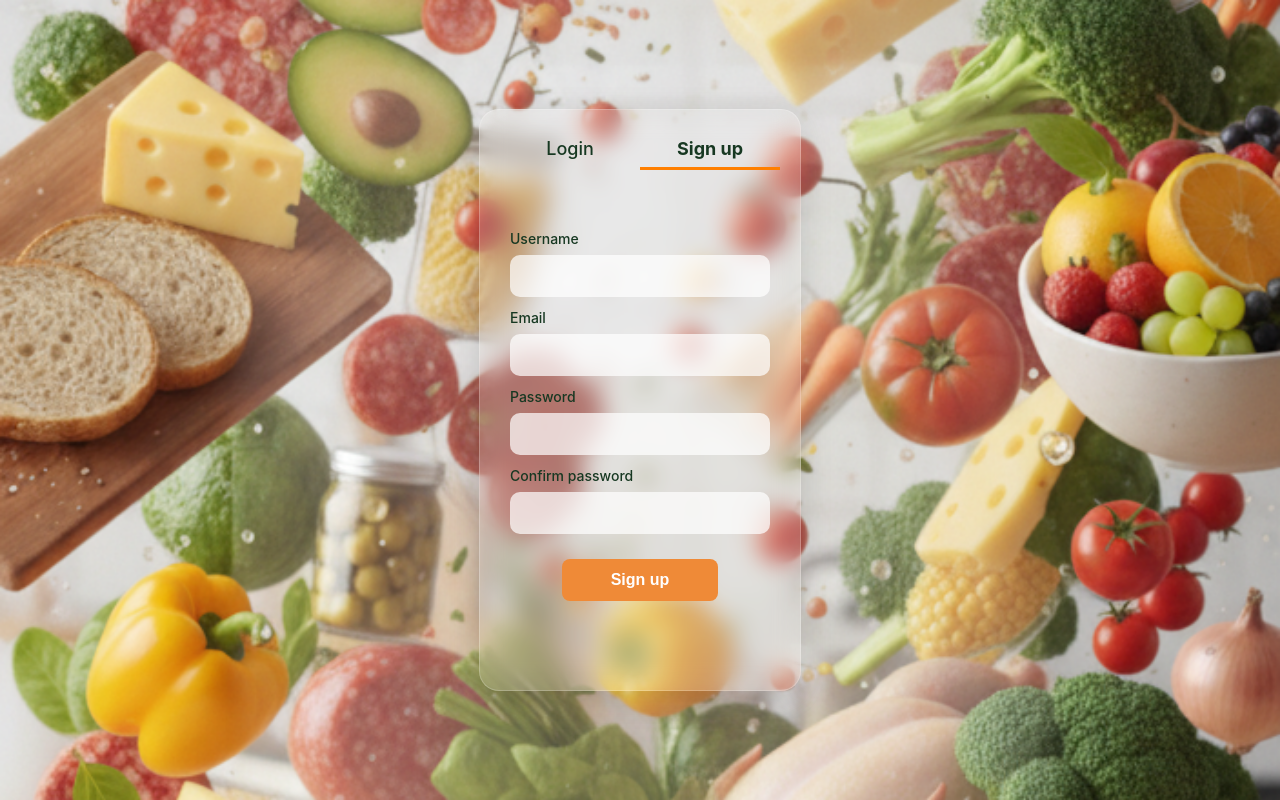
After one commit to Giordano96/CRUD-Project, a PHP site: page /Login_Sign/login_sign.php in a window 1280 px wide, after a click on "Sign up". The commit adds this page. Run offline with PHP 8.4, Linux system fonts and the light colour scheme.

Commit message:
Fixed Sign and rename Login files in login_sign

```diff
--- a/doc/login.html
+++ b/doc/login.html
@@ -14,7 +14,7 @@
         <button id="loginTab" class="active">Login</button>
         <button id="registerTab">Registrati</button>
       </div>
-      <!-- Form di Login -->
+      <!-- Form di Login_Sign -->
       <form id="loginForm" class="form active" method="post" action="">
         <input type="text" name="username" placeholder="Inserisci il nome utente" required><br>
         <input type="password" name="password" placeholder="Inserisci la password" required>
--- a/doc/style.css
+++ b/doc/style.css
@@ -30,7 +30,7 @@ body {
     min-height: 370px;
 }
 
-/* Tab in alto (Login / Registrati) */
+/* Tab in alto (Login_Sign / Registrati) */
 .tabs {
     display: flex;
     justify-content: space-around;
--- a/src/Dashboard/dashboard.php
+++ b/src/Dashboard/dashboard.php
@@ -16,7 +16,7 @@ if (!isset($_SESSION["user_id"])) {
         echo json_encode(['error' => 'Not authenticated']);
         exit;
     }
-    header("Location: ../Login/login.php");
+    header("Location: ../Login_Sign/login_sign.php");
     exit;
 }
 
--- a/src/Favorites/favorites.php
+++ b/src/Favorites/favorites.php
@@ -16,7 +16,7 @@ if (!isset($_SESSION["user_id"])) {
         echo json_encode(['error' => 'Not authenticated']);
         exit;
     }
-    header("Location: ../Login/login.php");
+    header("Location: ../Login_Sign/login_sign.php");
     exit;
 }
 
--- a/src/Inventory/edit_ingredient.php
+++ b/src/Inventory/edit_ingredient.php
@@ -3,7 +3,7 @@ require 'DbConnector.php';
 session_start();
 
 if (!isset($_SESSION['user_id']) || !isset($_GET['ingredient_id'])) {
-    header('Location: login.php');
+    header('Location: login_sign.php');
 }
 
 $conn = new DbConnector('localhost', 'root', 'root', 'MySecretChef');
@@ -26,7 +26,7 @@ if (!$item) {
     <meta charset="UTF-8">
     <meta name="viewport" content="width=device-width, initial-scale=1.0">
     <title>Modifica Ingrediente - MySecretChef</title>
-    <link rel="stylesheet" href="../Login/styles.css">
+    <link rel="stylesheet" href="../Login_Sign/styles.css">
 </head>
 <body>
 <div class="main-container">
--- a/src/Inventory/handle_inventory.php
+++ b/src/Inventory/handle_inventory.php
@@ -3,7 +3,7 @@ require 'DbConnector.php';
 session_start();
 
 if (!isset($_SESSION['user_id'])) {
-    header('Location: login.php');
+    header('Location: login_sign.php');
 }
 
 $conn = new DbConnector('localhost', 'root', 'root', 'MySecretChef');
--- a/src/Inventory/inventory_view.php
+++ b/src/Inventory/inventory_view.php
@@ -3,7 +3,7 @@ require 'DbConnector.php';
 session_start();
 
 if (!isset($_SESSION['user_id'])) {
-    header('Location: login.php');
+    header('Location: login_sign.php');
 }
 
 $conn = new DbConnector('localhost', 'root', 'root', 'MySecretChef');
--- /dev/null
+++ b/src/Login_Sign/login_sign.php
@@ -0,0 +1,116 @@
+<?php
+require "../DbConnector.php";
+global $pdo;
+
+session_start();
+
+// Redirect se già loggato
+if (isset($_SESSION["user_id"])) {
+    header("Location: ../Dashboard/dashboard.php");
+    exit;
+}
+
+// Genera CSRF token se non esiste
+if (!isset($_SESSION["csrf_token"])) {
+    $_SESSION["csrf_token"] = bin2hex(random_bytes(16));
+}
+$csrf_token = $_SESSION["csrf_token"];
+
+$error = "";
+$active_tab = "login"; // default
+
+if ($_SERVER["REQUEST_METHOD"] === "POST") {
+    // Verifica CSRF
+    if (empty($_POST["csrf_token"]) || !hash_equals($csrf_token, $_POST["csrf_token"])) {
+        $error = "Invalid security token.";
+    } else {
+        $action = $_POST["action"] ?? "login";  // default = login
+
+        if ($action === "signup") {
+            // ====================== REGISTRAZIONE ======================
+            $active_tab = "signup";
+
+            $username = trim($_POST["username"] ?? '');
+            $email    = trim($_POST["email"] ?? '');
+            $password = $_POST["password"] ?? '';
+            $confirm  = $_POST["confirm_password"] ?? '';
+
+            if (empty($username) || empty($email) || empty($password) || empty($confirm)) {
+                $error = "All fields are required.";
+            } elseif ($password !== $confirm) {
+                $error = "Passwords do not match.";
+            } elseif (strlen($password) < 6) {
+                $error = "Password must be at least 6 characters.";
+            } else {
+                try {
+                    // Controlla se email già esiste
+                    $check = $pdo->prepare("SELECT id FROM user WHERE email = :email");
+                    $check->bindValue(':email', $email);
+                    $check->execute();
+
+                    if ($check->fetch()) {
+                        $error = "This email is already registered.";
+                    } else {
+                        // Registrazione
+                        $hashed = password_hash($password, PASSWORD_DEFAULT);
+                        $stmt = $pdo->prepare("INSERT INTO user (username, email, password) VALUES (:username, :email, :password)");
+                        $stmt->bindValue(':username', $username);
+                        $stmt->bindValue(':email', $email);
+                        $stmt->bindValue(':password', $hashed);
+                        $stmt->execute();
+
+                        // Login_Sign automatico dopo registrazione
+                        $userStmt = $pdo->prepare("SELECT id FROM user WHERE email = :email");
+                        $userStmt->bindValue(':email', $email);
+                        $userStmt->execute();
+                        $user = $userStmt->fetch(PDO::FETCH_ASSOC);
+
+                        $_SESSION["user_id"] = $user["id"];
+                        $_SESSION["csrf_token"] = bin2hex(random_bytes(16));
+
+                        header("Location: ../Dashboard/dashboard.php");
+                        exit;
+                    }
+                } catch (Exception $e) {
+                    $error = "Registration failed. Please try again.";
+                }
+            }
+
+        } else {
+            // ====================== LOGIN ======================
+            $active_tab = "login";
+
+            $email    = trim($_POST["email"] ?? '');
+            $password = $_POST["password"] ?? '';
+
+            if (empty($email) || empty($password)) {
+                $error = "Email and password are required.";
+            } else {
+                try {
+                    $stmt = $pdo->prepare("SELECT id, password FROM user WHERE email = :email");
+                    $stmt->bindValue(':email', $email);
+                    $stmt->execute();
+                    $user = $stmt->fetch(PDO::FETCH_ASSOC);
+
+                    if ($user && password_verify($password, $user["password"])) {
+                        $_SESSION["user_id"] = $user["id"];
+                        $_SESSION["csrf_token"] = bin2hex(random_bytes(16));
+                        header("Location: ../Dashboard/dashboard.php");
+                        exit;
+                    } else {
+                        $error = "Incorrect email or password.";
+                    }
+                } catch (Exception $e) {
+                    $error = "Login_Sign failed. Please try again.";
+                }
+            }
+        }
+
+        // Rigenera token dopo un tentativo fallito
+        $_SESSION["csrf_token"] = bin2hex(random_bytes(16));
+        $csrf_token = $_SESSION["csrf_token"];
+    }
+}
+
+include "login_sign_view.php";
+?>
--- /dev/null
+++ b/src/Login_Sign/login_sign_view.php
@@ -0,0 +1,87 @@
+<!DOCTYPE html>
+<html lang="en">
+<head>
+    <meta charset="UTF-8">
+    <meta name="viewport" content="width=device-width, initial-scale=1.0">
+    <link rel="stylesheet" href="styles.css">
+    <title>My Secret Chef - Login / Sign Up</title>
+</head>
+<body>
+<div class="container">
+
+    <div class="tabs">
+        <span class="<?php echo $active_tab === 'login' ? 'active' : ''; ?>" onclick="showForm('login')">Login</span>
+        <span class="<?php echo $active_tab === 'signup' ? 'active' : ''; ?>" onclick="showForm('signup')">Sign up</span>
+    </div>
+
+    <!-- LOGIN FORM -->
+    <form id="login" class="form <?php echo $active_tab === 'login' ? 'active' : ''; ?>" method="post" action="login_sign.php">
+        <input type="hidden" name="csrf_token" value="<?php echo htmlspecialchars($csrf_token); ?>">
+        <input type="hidden" name="action" value="login">
+
+        <?php if (!empty($error) && $active_tab === 'login'): ?>
+            <p class="error-message"><?php echo htmlspecialchars($error); ?></p>
+        <?php endif; ?>
+
+        <label>Email</label>
+        <input type="email" name="email" required value="<?php echo htmlspecialchars($_POST['email'] ?? ''); ?>">
+
+        <label>Password</label>
+        <input type="password" name="password" required>
+
+        <button class="login-button" type="submit">Login</button>
+    </form>
+
+    <!-- SIGNUP FORM -->
+    <form id="signup" class="form <?php echo $active_tab === 'signup' ? 'active' : ''; ?>" method="post" action="login_sign.php">
+        <input type="hidden" name="csrf_token" value="<?php echo htmlspecialchars($csrf_token); ?>">
+        <input type="hidden" name="action" value="signup">
+
+        <?php if (!empty($error) && $active_tab === 'signup'): ?>
+            <p class="error-message"><?php echo htmlspecialchars($error); ?></p>
+        <?php endif; ?>
+
+        <label>Username</label>
+        <input type="text" name="username" required value="<?php echo htmlspecialchars($_POST['username'] ?? ''); ?>">
+
+        <label>Email</label>
+        <input type="email" name="email" required value="<?php echo htmlspecialchars($_POST['email'] ?? ''); ?>">
+
+        <label>Password</label>
+        <input type="password" name="password" required>
+
+        <label>Confirm password</label>
+        <input type="password" name="confirm_password" required>
+
+        <button type="submit">Sign up</button>
+    </form>
+</div>
+
+<script>
+    function showForm(formType) {
+        const tabs = document.querySelectorAll('.tabs span');
+        const forms = document.querySelectorAll('.form');
+
+        tabs.forEach(tab => tab.classList.remove('active'));
+        forms.forEach(form => form.classList.remove('active'));
+
+        if (formType === 'login') {
+            tabs[0].classList.add('active');
+            document.getElementById('login').classList.add('active');
+        } else {
+            tabs[1].classList.add('active');
+            document.getElementById('signup').classList.add('active');
+        }
+    }
+
+    // Ripristina il tab corretto dopo un errore (PHP ci dice qual era attivo)
+    document.addEventListener('DOMContentLoaded', function() {
+        <?php if ($active_tab === 'signup'): ?>
+        showForm('signup');
+        <?php else: ?>
+        showForm('login');
+        <?php endif; ?>
+    });
+</script>
+</body>
+</html>
--- a/src/logout.php
+++ b/src/logout.php
@@ -1,5 +1,5 @@
 <?php
 session_start();
 session_destroy();
-header("Location: Login/login.php");
+header("Location: Login_Sign/login_sign.php");
 exit;
```
Also changed, not shown: src/Login/login.php (deleted, +0 -60 lines), src/Login/login_view.php (deleted, +0 -70 lines), src/Login_Sign/BackgroundLogin.png (renamed from src/Login/BackgroundLogin.png), src/Login_Sign/styles.css (renamed from src/Login/styles.css).
